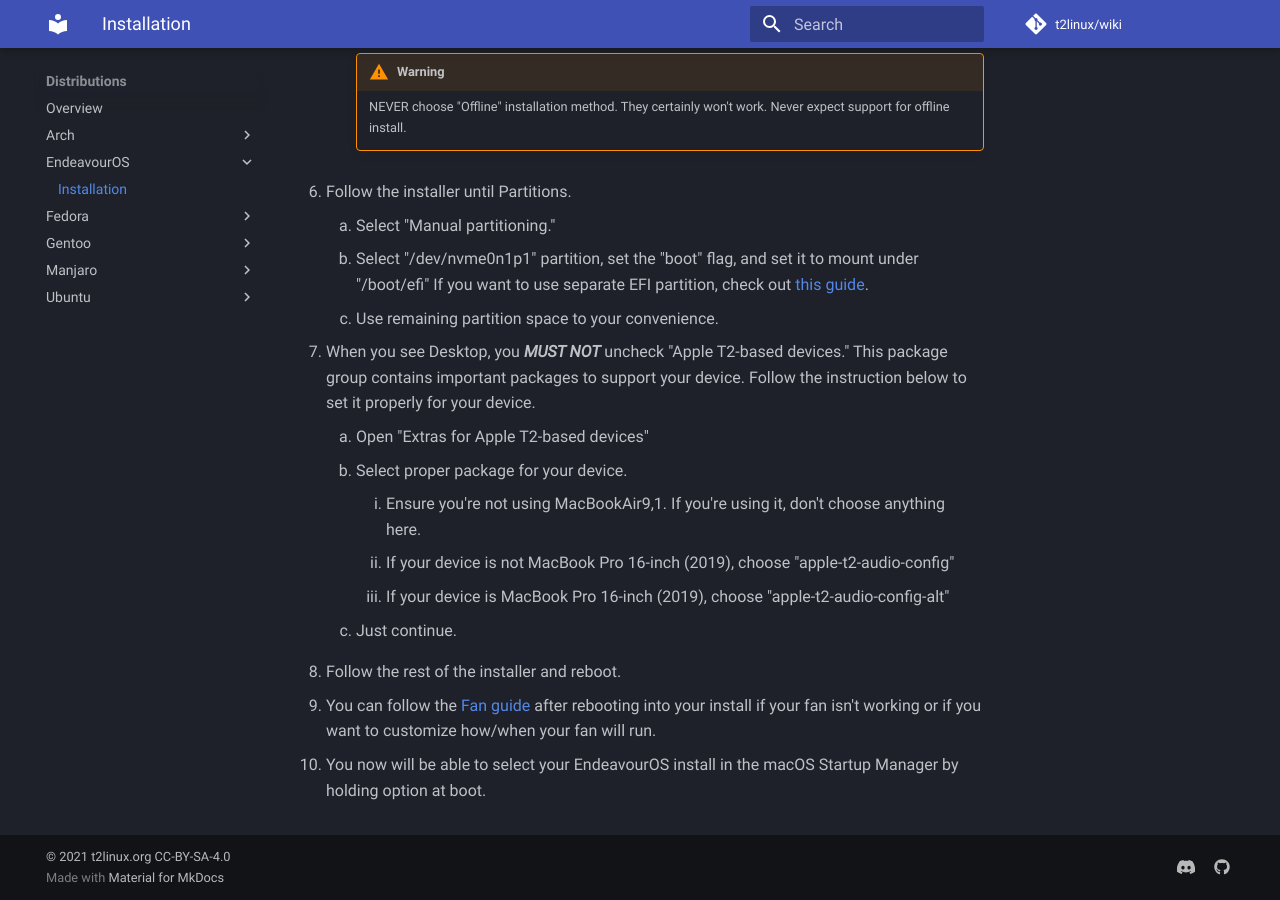
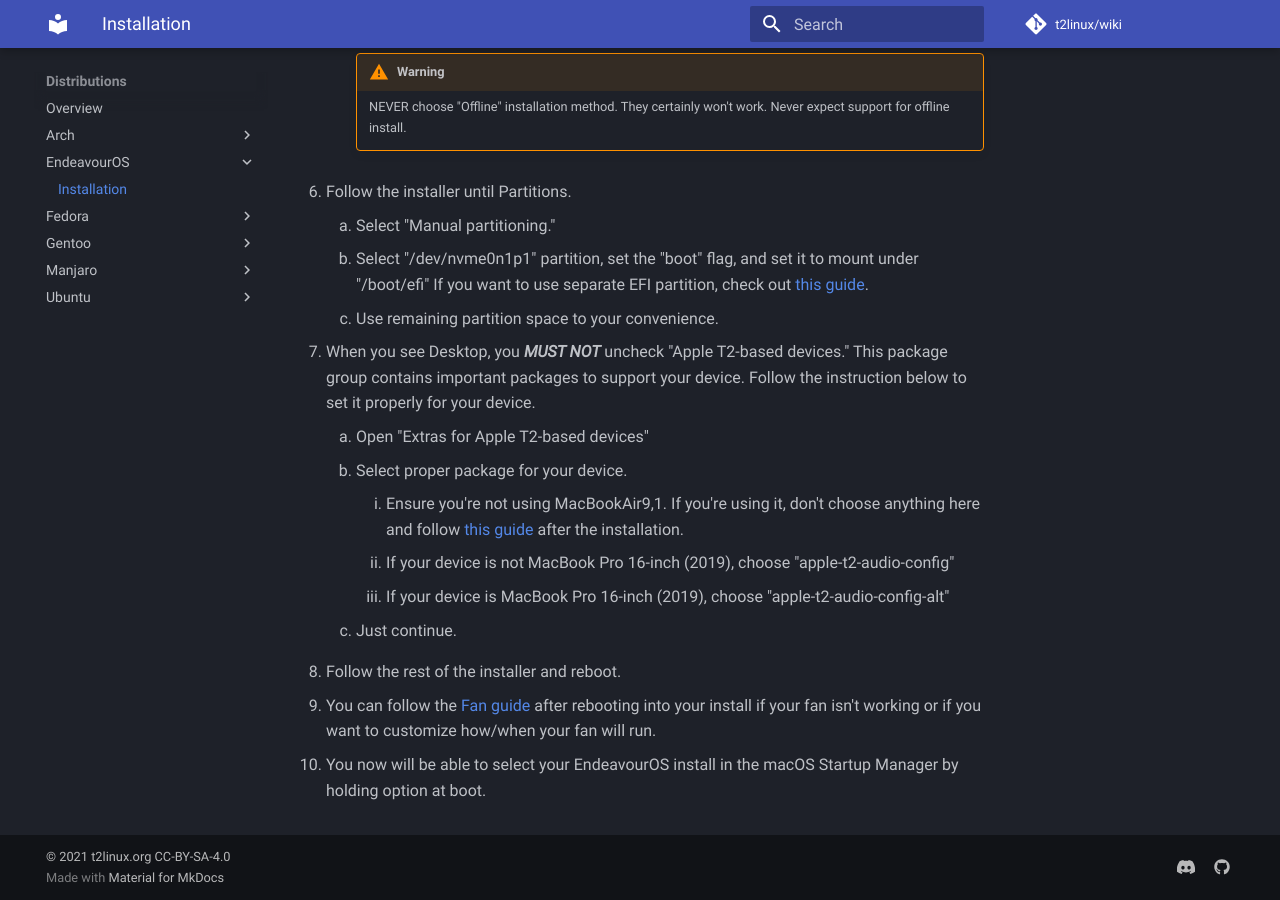
Before and after one commit to t2linux/wiki, an MkDocs documentation site: the page built from docs/distributions/endeavouros/installation.md, in a window 1280 px wide and 900 px high, scrolled down 1164 px. Built offline with MkDocs 1.6.1 and Material for MkDocs 9.7.7, drawn with Linux system fonts in a browser that asks for light colours; comment, search, counter and statistics services are not loaded.

Commit message:
Update installation.md

```diff
--- a/docs/distributions/endeavouros/installation.md
+++ b/docs/distributions/endeavouros/installation.md
@@ -53,7 +53,7 @@ You will need:
     1. Open "Extras for Apple T2-based devices"
     2. Select proper package for your device.
 
-        1. Ensure you're not using MacBookAir9,1. If you're using it, don't choose anything here.
+        1. Ensure you're not using MacBookAir9,1. If you're using it, don't choose anything here and follow [this guide](https://wiki.t2linux.org/guides/audio-config/) after the installation.
         2. If your device is not MacBook Pro 16-inch (2019), choose "apple-t2-audio-config"
         3. If your device is MacBook Pro 16-inch (2019), choose "apple-t2-audio-config-alt"
 
```
